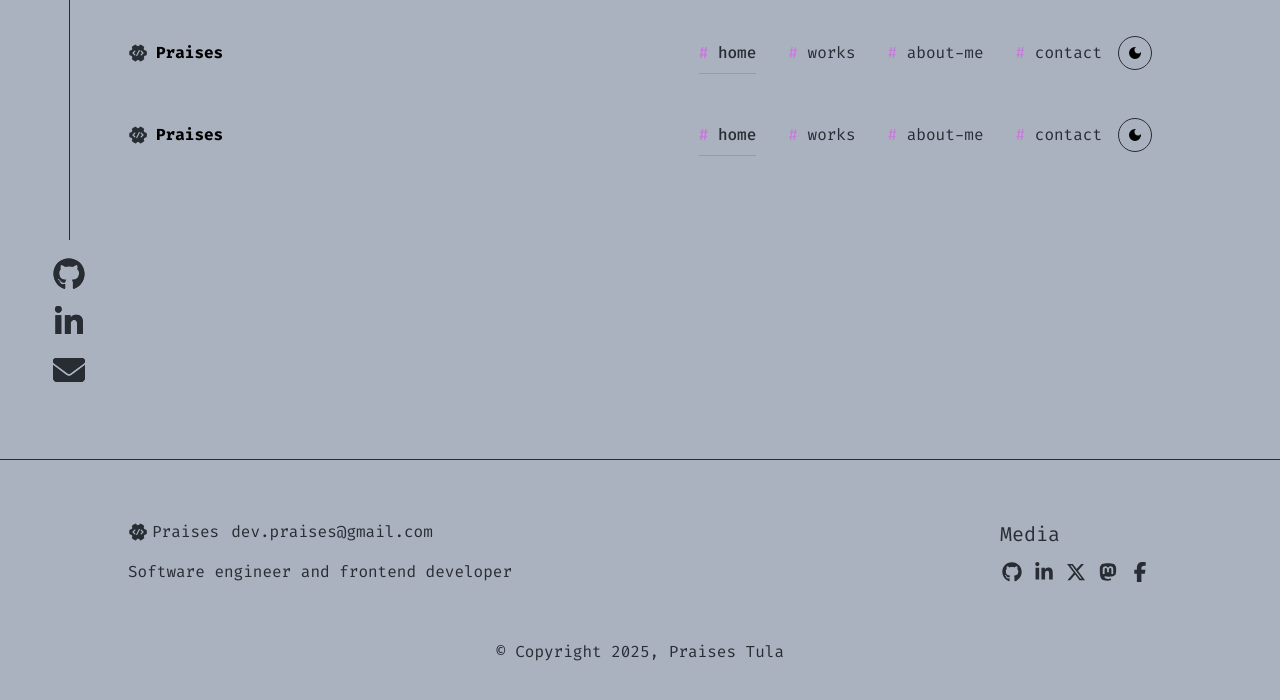
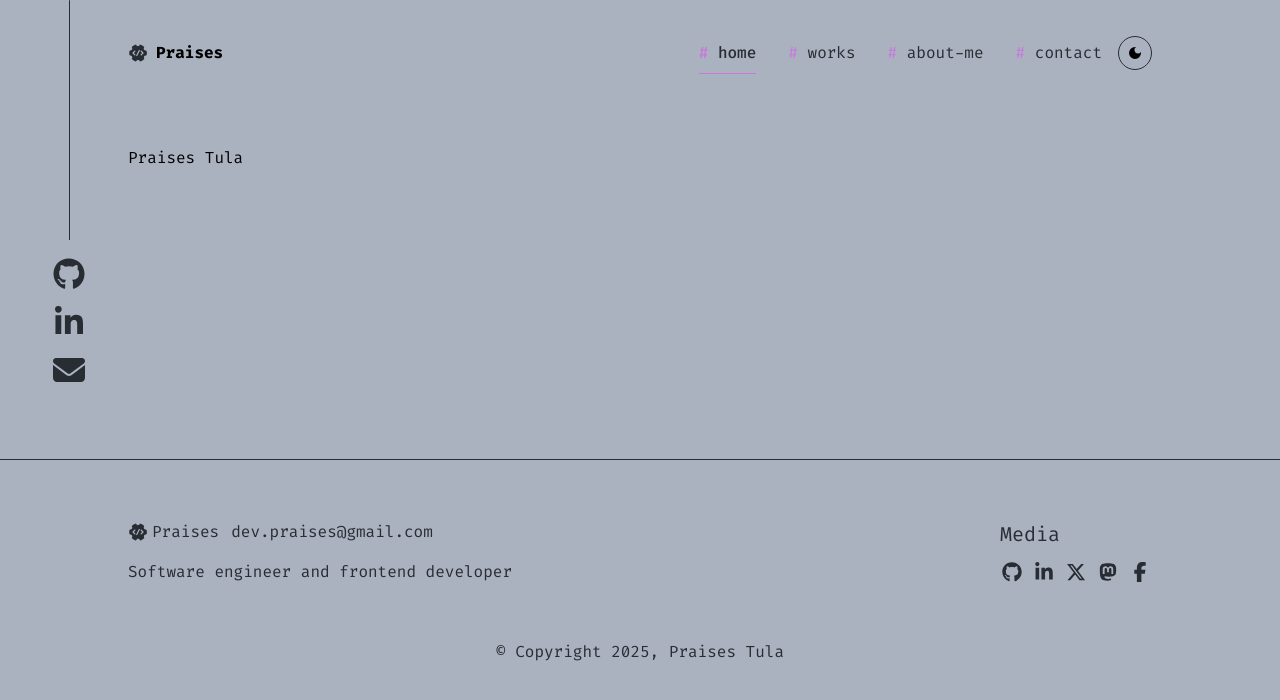
Before and after one commit to sid-2105/portfolio, a Next.js app: page / in a window 1280 px wide. Shown: the top 700 px of the page. Built offline with nearby package versions, Linux system fonts and the light colour scheme.

Commit message:
`chore:` add template Home component

```diff
--- a/app/page.js
+++ b/app/page.js
@@ -1,9 +1,14 @@
 import Header from "@/components/header";
+import { Section, WrapSection } from "@/components/sections";
 
 export default function Home() {
   return (
     <>
-      <Header />
+      <Section>
+        <WrapSection>
+          <h1>Praises Tula</h1>
+        </WrapSection>
+      </Section>
     </>
   );
 }
```
